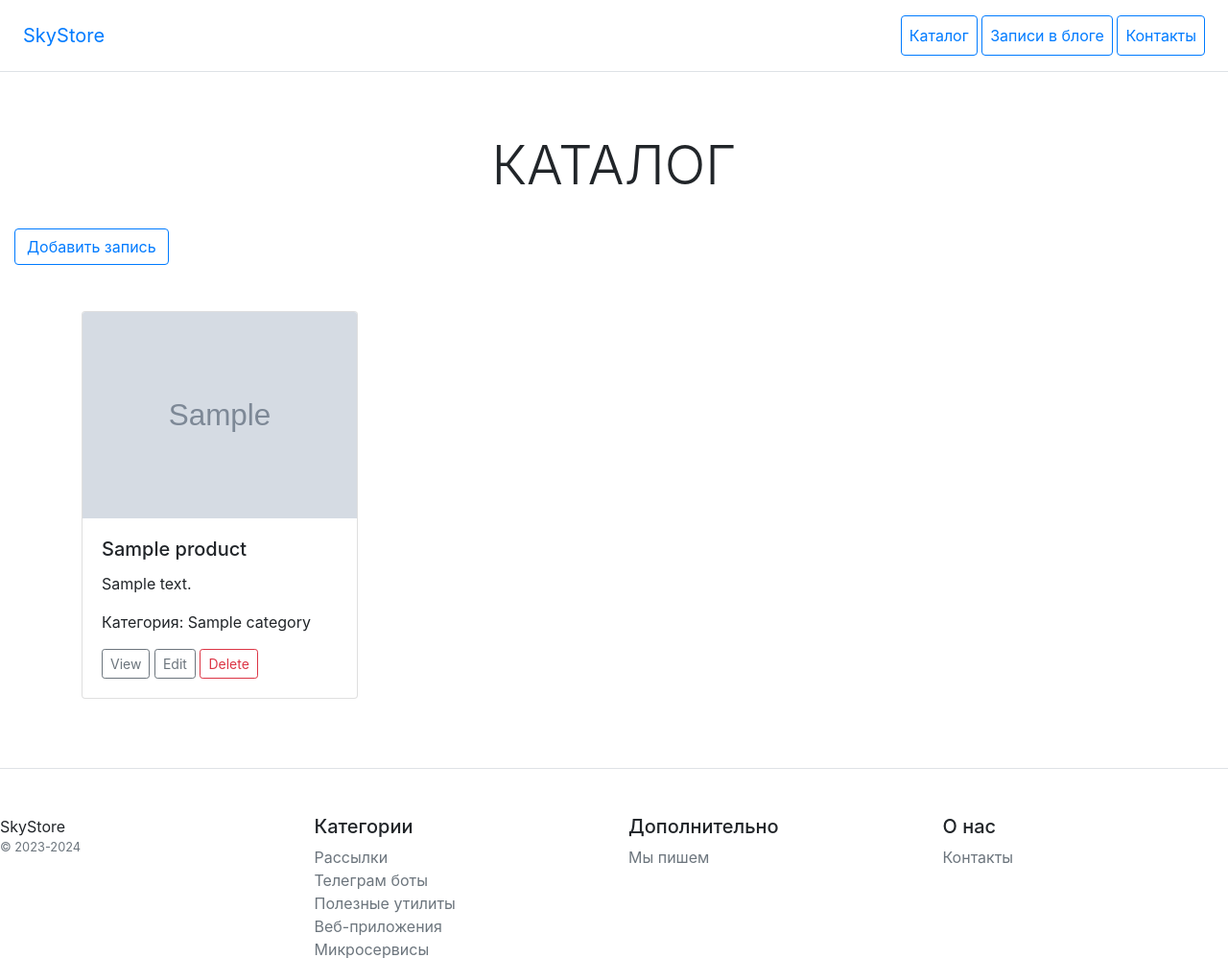
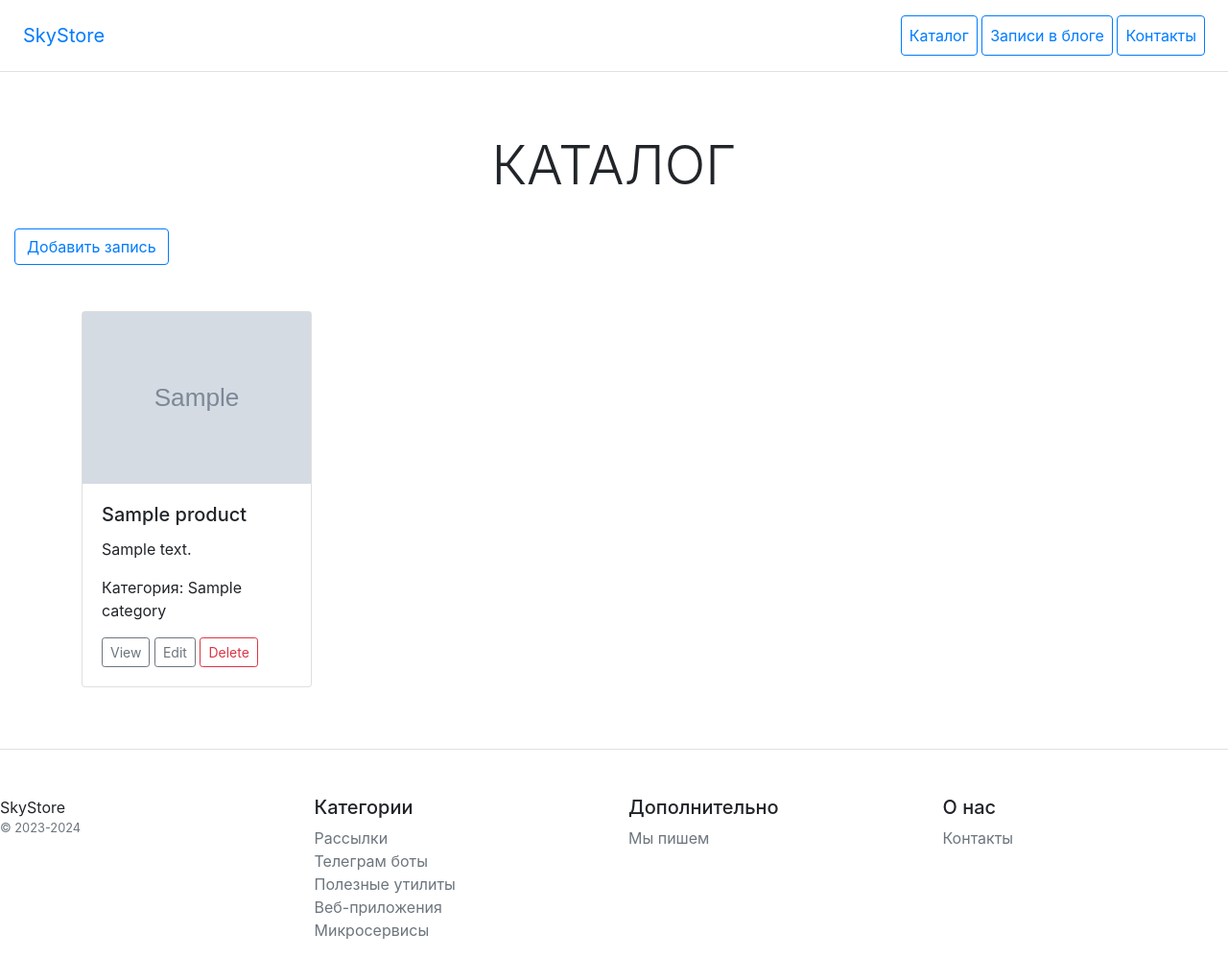
Before and after one commit to vitalinhoru/django_project, a Django app: page / in a window 1280 px wide. Shown: the top 998 px of the page at 96% size. Run offline with Django 5.2, Linux system fonts and the light colour scheme; tables that the repository leaves empty hold one stand-in row (values such as "Sample post"); grey boxes marked "Sample" are stand-in pictures; data that the repository does not hold is empty; parts of the project's set-up code (start-up, migrations or seed data) failed here and were passed over; some libraries are stand-ins or nearby versions.

Commit message:
22.1 - Step 2-3

```diff
--- a/catalog/templates/catalog/index.html
+++ b/catalog/templates/catalog/index.html
@@ -6,18 +6,18 @@
         <h1 class="display-4">КАТАЛОГ</h1>
     </div>
 
-    <div class="col-12 mb-5">
+    <div class="col-3 mb-5">
         <a class="btn btn-outline-primary" href="{% url 'catalog:create' %}">Добавить запись</a>
     </div>
 
     <div class="container">
         <div class="row">
             {% for object in object_list %}
-                <div class="col-md-4">
-                    <div class="card mb-4" style="width: 18rem;">
-                        <img class="card-img-top"
-                             src="{% mediapath object.preview_image %}"
-                             alt="...">
+                <div class="col-md-3">
+                    <div class="card mb-3" style="width: 15rem;">
+                        {% if object.preview_image %}
+                            <img src="{% mediapath object.preview_image %}" class="img-fluid" alt="{{ object.title }}">
+                        {% endif %}
                         <div class="card-body">
                             <h5 class="card-title">{{ object.title }}</h5>
                             <p class="card-text">{{ object.description|truncatewords:4 }}</p>
@@ -35,6 +35,7 @@
                                class="btn btn-sm btn-outline-secondary">Edit</a>
                             <a href="{% url 'catalog:delete' object.pk %}"
                                class="btn btn-sm btn-outline-danger">Delete</a>
+
                         </div>
                     </div>
                 </div>
```
Also changed, not shown: materials/templates/materials/blog_list.html (+1 -8 lines).
